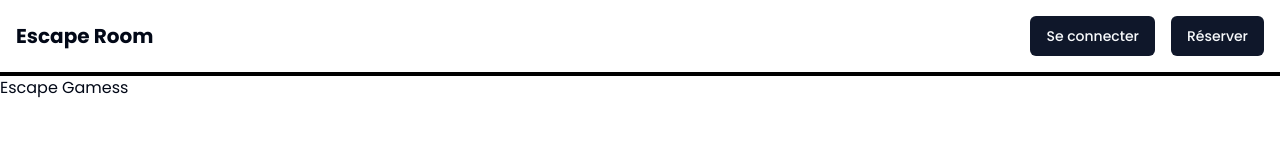
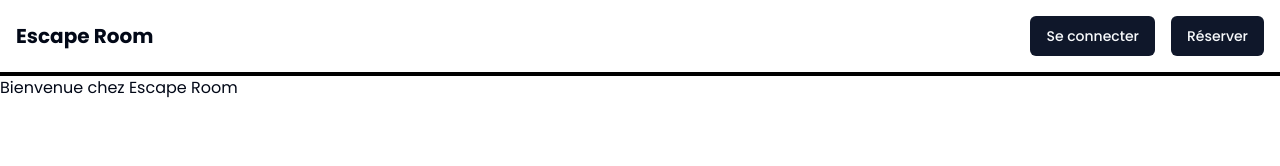
Before and after one commit to SebastienLaurentt/Escape-Game, a Next.js app: page / in a window 1280 px wide. Shown: the top 166 px of the page. Built offline with nearby package versions, Linux system fonts and the light colour scheme; no server answers.

Commit message:
import hero component in home page

```diff
--- a/app/(root)/page.tsx
+++ b/app/(root)/page.tsx
@@ -1,7 +1,9 @@
+import Hero from "@/components/shared/Hero";
+
 export default function Home() {
   return (
-    <main className="">
-      <h1>Escape Gamess </h1>
+    <main>
+      <Hero />
     </main>
   );
 }
```
